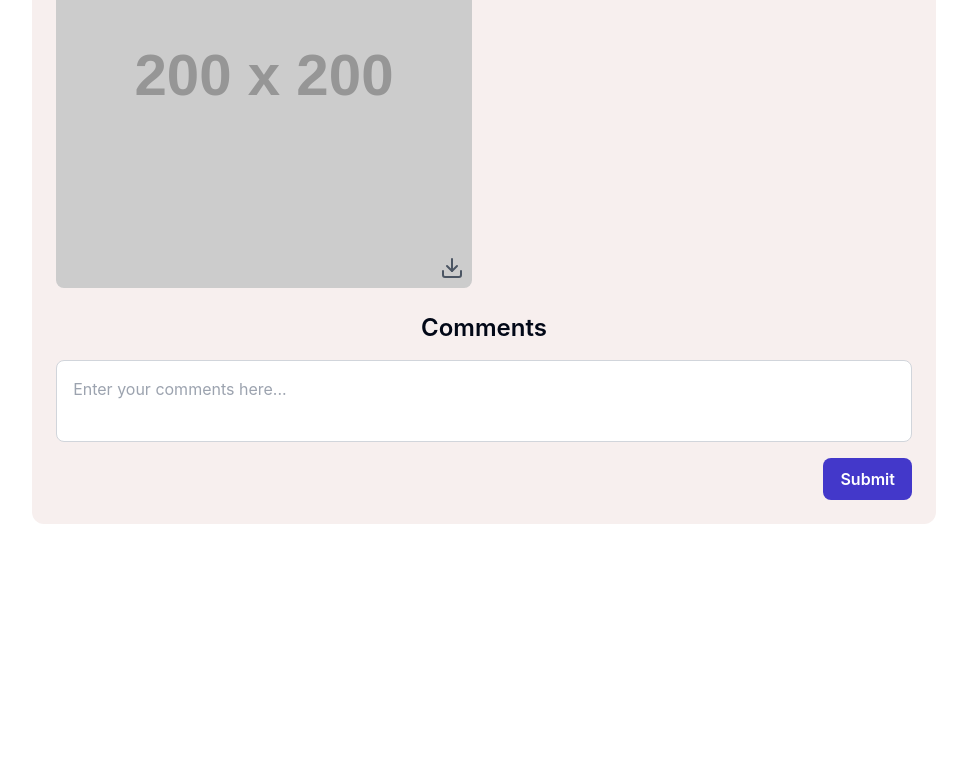
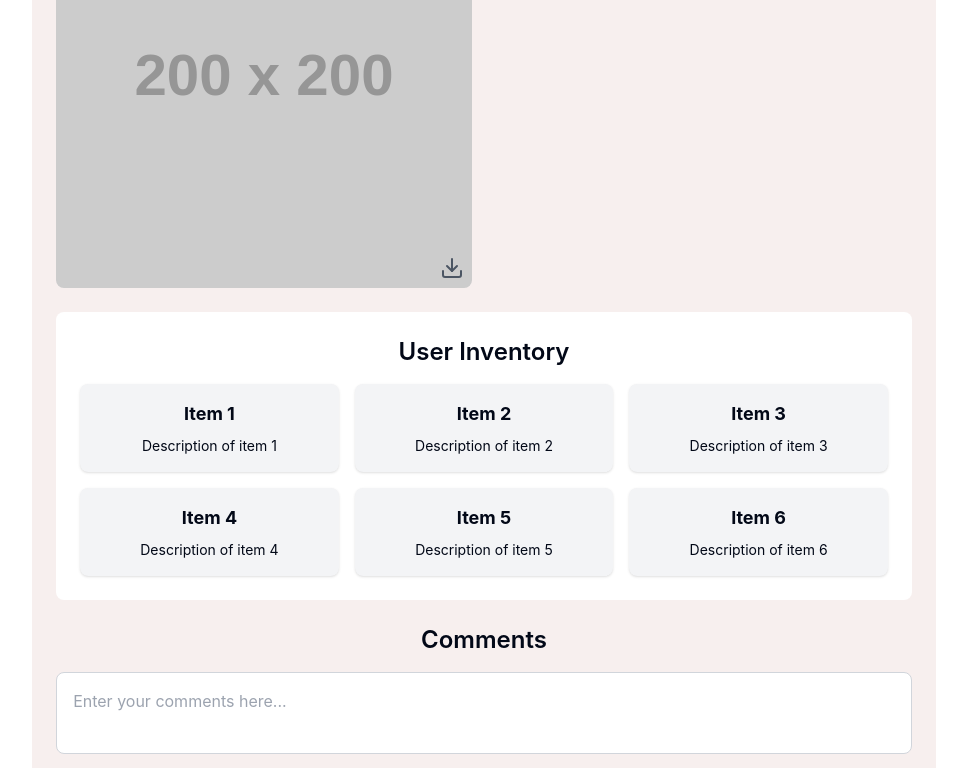
Before and after one commit to cfgtexas24/Team-11, a React (Vite) app in the folder frontend/: page /admin-dashboard in a window 1280 px wide. Shown: the part 562-1330 px from the top of the page, without its empty margins (156-1123 px from the left). Before the commit the page ends 1086 px from the top, so only its background shows below. Built offline with nearby package versions, Linux system fonts and the light colour scheme.

Commit message:
add user inventory

```diff
--- a/frontend/src/pages/admindash.tsx
+++ b/frontend/src/pages/admindash.tsx
@@ -94,6 +94,28 @@ function AdminDashboard() {
         {/* Download icon placed at the bottom-right of the image */}
       </div>
 
+      {/* User Inventory Section */}
+      <div className="col-span-2 bg-white p-6 rounded-lg">
+        <h2 className="text-2xl font-semibold mb-4">User Inventory</h2>
+        {/* Title of the User Inventory section */}
+
+        <div className="grid grid-cols-3 gap-4">
+          {/* Displaying user inventory items in a 3-column grid with gaps between items */}
+
+          {Array(6)
+            .fill(0)
+            .map((_, i) => (
+              <div key={i} className="p-4 bg-gray-100 rounded-lg shadow">
+                {/* Each inventory item is represented by a card with padding, background color, rounded corners, and shadow effect */}
+                <h3 className="text-lg font-bold">Item {i + 1}</h3>
+                <p className="text-sm mt-2">Description of item {i + 1}</p>
+                {/* Placeholder text for item name and description */}
+              </div>
+            ))}
+        </div>
+      </div>
+
+
       {/* Comments Section */}
       <div className="col-span-2 flex flex-col">
         {/* Section for comments input, spans both columns and arranged in a vertical flexbox */}
```
